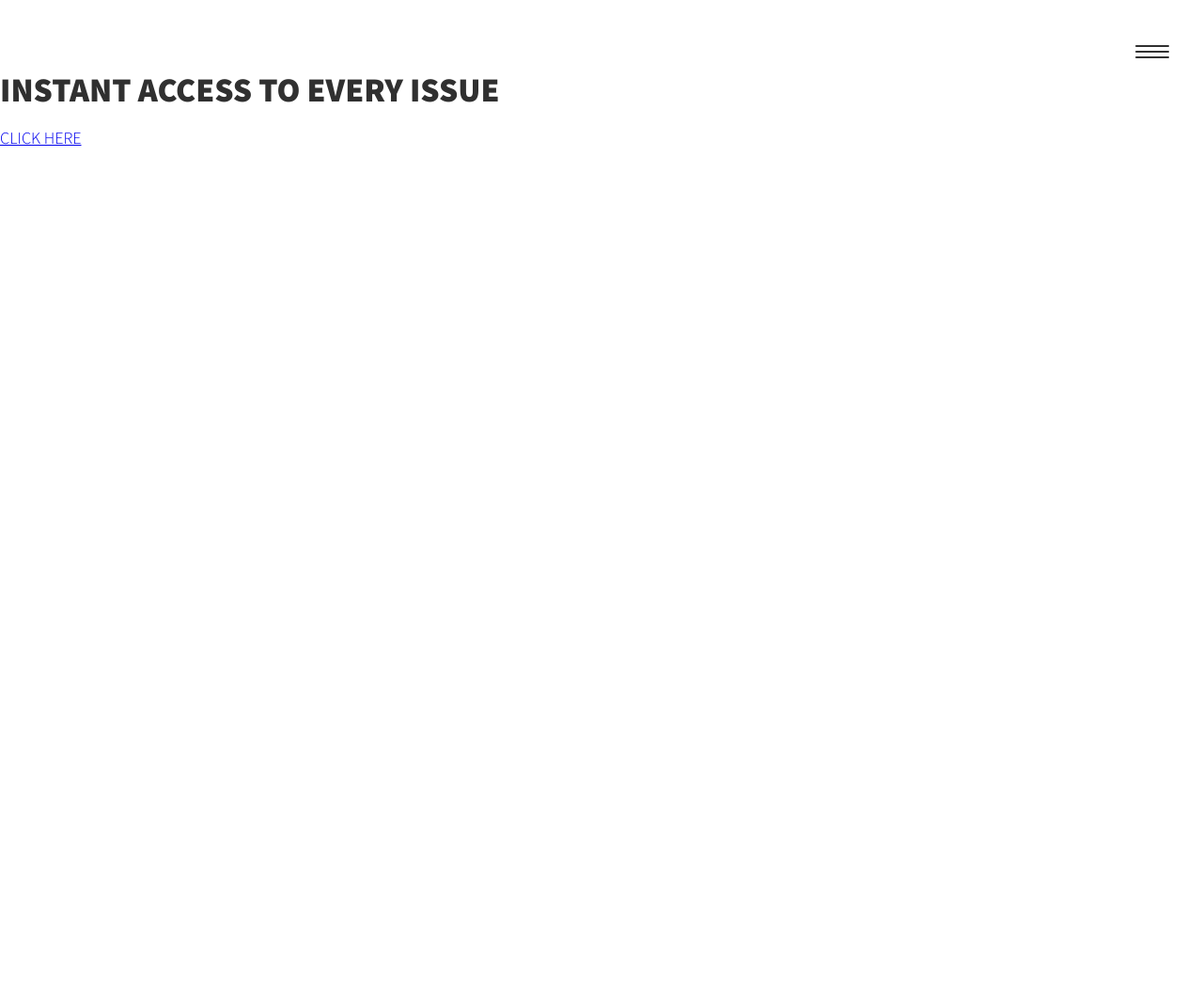
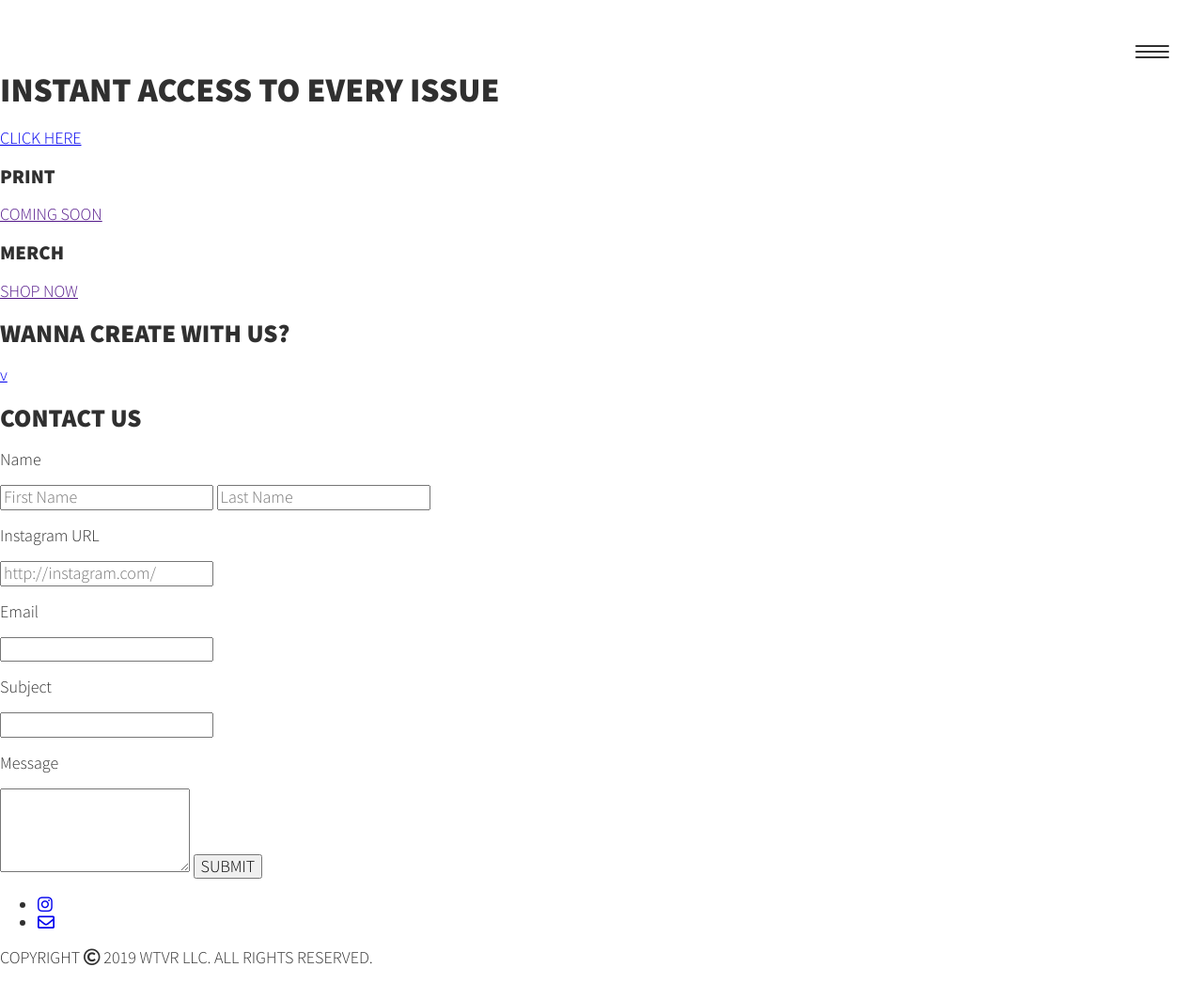
Before and after one commit to mcmanigl/itswtvr, a plain HTML site: page landing.html in a window 1280 px wide. Shown: the whole page at 94% size. Before the commit the page ends 800 px from the top, so only its background shows below. Drawn offline with nearby package versions, Linux system fonts and the light colour scheme.

Commit message:
Add the rest of the text and form content

```diff
--- a/landing.html
+++ b/landing.html
@@ -38,17 +38,49 @@
 
   <!-- print cover and merch cards -->
   <article class="link-cards">
-
+    <div class="cards">
+      <div class="card">
+        <h3>PRINT</h3>
+        <a href="" class="btn card__btn">
+          COMING SOON
+        </a>
+      </div>
+      <div class="card">
+        <h3>MERCH</h3>
+        <a href="" class="btn card__btn">
+          SHOP NOW
+        </a>
+      </div>
+    </div>
   </article>
 
-  <!-- parallax background; WANNA CREATE WITH US? -->
+  <!-- parallax background;  -->
   <article class="contact-intro">
-
+    <h2 class="article__title article__title--contact-intro">
+      WANNA CREATE WITH US?
+    </h2>
+    <a href="#contact" class="btn contact-intro__btn">v</a>
   </article>
 
   <!-- contact -->
   <article id="contact" class="contact-form">
-
+    <h2 class="article__title article__title--contact-form">
+      CONTACT US
+    </h2>
+    <form action="" method="post">
+      <p>Name</p>
+      <input type="text" name="name" id="" placeholder="First Name" required>
+      <input type="text" name="name" id="" placeholder="Last Name" required>
+      <p>Instagram URL</p>
+      <input type="text" name="instagram" id="" placeholder="http://instagram.com/" required>
+      <p>Email</p>
+      <input type="email" name="email" id="" required>
+      <p>Subject</p>
+      <input type="text" name="subject">
+      <p>Message</p>
+      <textarea name="message" id="" rows="4"></textarea>
+      <input type="submit" value="SUBMIT">
+    </form>
   </article>
 
   <!-- instagram photo grid -->
@@ -58,7 +90,19 @@
 
   <!-- footer -->
   <footer class="footer">
-
+    <ul class="socialj-list">
+      <li class="social-list__item">
+        <a href="https://instagram.com/wtvr" class="social-list__link">
+          <i class="fab fa-instagram"></i>
+        </a>
+      </li>
+      <li class="social-list__item">
+        <a href="mailto:info@itsWTVR.com" class="social-list__link">
+          <i class="far fa-envelope"></i>
+        </a>
+      </li>
+    </ul>
+    <p>COPYRIGHT <span class="far fa-copyright"></span> 2019 WTVR LLC. ALL RIGHTS RESERVED.</p>
   </footer>
 </body>
 </html>
```
